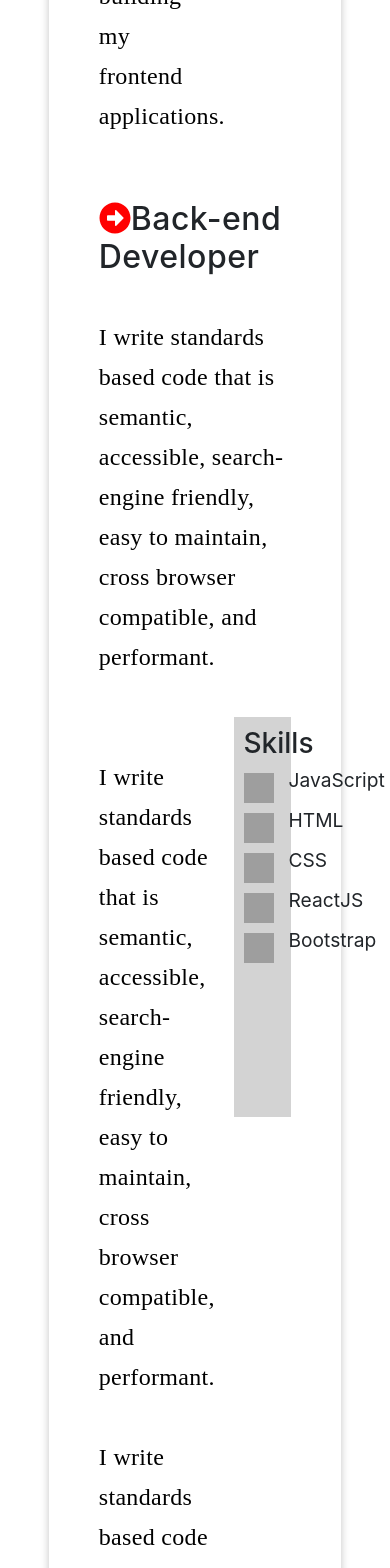
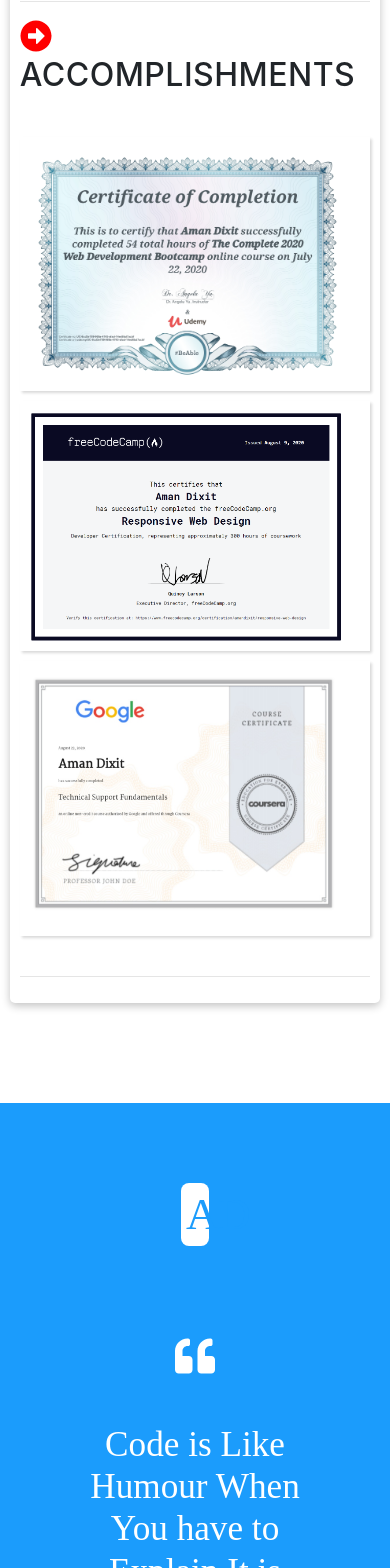
Before and after one commit to AMAN123956/react-portfolio-website, a React (Create React App) app: page /about in a window 390 px wide. Shown: the part 5300-6868 px from the top of the page. Built offline with nearby package versions, Linux system fonts and the light colour scheme; grey boxes are pictures that could not be loaded.

Commit message:
Updated about page

```diff
--- a/src/components/About/About.js
+++ b/src/components/About/About.js
@@ -5,6 +5,7 @@
 import { frontendContent, backendContent } from '../Content/About'
 import Education from './Education'
 import Accomplshment from './Accomplishment'
+import Footer from '../Footer/Footer'
 
 import styles from './About.module.css'
 
@@ -108,7 +109,7 @@
                 </div>
                 {/* Education Section */}
                 <hr />
-                <div className={styles.educationsection}>
+                <div className={styles.educationSection}>
                     <h2 className="heading-2">
                     <FontAwesomeIcon icon={faArrowAltCircleRight} style={{color:'red'}}/>  EDUCATION
                     </h2>
@@ -121,7 +122,7 @@
                 </div>
                 {/* Accomplishments Section */}
                 <hr />
-                <div className="accomplishment-section">
+                <div className={styles.accomplishmentSection}>
                     <h2 className="heading-2">
                         <FontAwesomeIcon icon={faArrowAltCircleRight} style={{ color: 'red' }} /> ACCOMPLISHMENTS
                     </h2>
@@ -131,6 +132,7 @@
                 <br />
                 <hr />
             </div>
+            <Footer />
        </div>
     );
 }
--- a/src/components/About/About.module.css
+++ b/src/components/About/About.module.css
@@ -43,6 +43,35 @@
     margin-top:50px;
     padding:10px;
   }
-  .educationbox{
+  .educationBox{
     display:flex;
   }
+  /* .accBox{
+    display:flex;
+  } */
+
+
+
+  /* Responsiveness */
+  @media screen and (max-width:768px){
+    .aboutbox{
+      width:95%;
+      margin-top: -50px;
+      padding:10px 10px;
+    }
+    .twosection{
+      flex-direction: column-reverse;
+    }
+    .twosection .leftsection{
+      width:100%;
+    }
+    .twosection .rightsection{
+      width:100%;
+    }
+    .educationBox{
+      flex-direction: column;
+    }
+    /* .accBox{
+      flex-direction: column;
+    } */
+  }
--- a/src/components/About/Accomplishment.js
+++ b/src/components/About/Accomplishment.js
@@ -1,6 +1,6 @@
 import React from 'react'
 import AccomplishmentCard from '../UI/About/AccomplishmentCard'
-
+// import styles from './About.module.css'
 function Accomplishment() {
 
     return (
--- a/src/components/About/Education.js
+++ b/src/components/About/Education.js
@@ -4,7 +4,7 @@
 
 function Education() {
     return (
-        <div className={styles.educationbox}>
+        <div className={styles.educationBox}>
             <EducationCard title={"JSS Academy of Technincal Education"} year={"2019-2023"} />
             <EducationCard title={"Children Public Sr. Sec. School, Fatehpur"} year={"2008-2018"} />
         </div>
--- a/src/components/UI/About/AccomplishmentCard.js
+++ b/src/components/UI/About/AccomplishmentCard.js
@@ -3,10 +3,10 @@
 import data from '../../Collection/Accomplishment'
 function AccomplishmentCard() {
     return (
-        <div style={{display:"flex"}}>
+        <div className={styles.accBox}>
             {data.map(item =>
                 <div className={styles.accomplishmentcard}>
-                    <img className={styles.certificateImg} src={item} style={{ borderRadius: "0px",  margin: "10px" }} />
+                    <img className={styles.certificateImg} src={item} alt="certifivate_img" />
             </div>)}
          </div>
     )
--- a/src/components/UI/About/AccomplishmentCard.module.css
+++ b/src/components/UI/About/AccomplishmentCard.module.css
@@ -1,11 +1,26 @@
 .accomplishmentcard{
-  width:260px;
+  width:30%;
   margin-left:10px;
   border:none;
   padding:0px;
   box-shadow: rgba(0, 0, 0, 0.15) 1.95px 1.95px 2.6px;
 }
 .certificateImg{
-    width:250px;
+    width:90%;
     border-radius: 0px;
+    margin:10px;
 }
+.accBox{
+  display:flex;
+}
+
+@media screen and (max-width:768px){
+  .accBox{
+    flex-direction: column;
+  }
+  .accomplishmentcard{
+    width:100%;
+    margin-top:10px;
+    margin-left:0px;
+  }
+}
--- a/src/components/UI/About/EducationCard.js
+++ b/src/components/UI/About/EducationCard.js
@@ -8,8 +8,8 @@
         <div className={styles.educationcard}>
 
             <img style={{width:'120px'}} className={styles.jssimage} src="https://www.amandixit.me/img/e-2.jpg" alt="jss_img" />
-            <h2 style="heading-2" style={{ textAlign: 'center' }}>{ props.title}</h2>
-            <h3 style="heading-4" style={{ textAlign: 'center', color:'gray' }}> <span style={{ color: 'black' }}>{ element}</span> { props.year}</h3>
+            <h2 style={{ textAlign: 'center' }}>{ props.title}</h2>
+            <h3 style={{ textAlign: 'center', color:'gray' }}> <span style={{ color: 'black' }}>{ element}</span> { props.year}</h3>
 
         </div>
 
--- a/src/components/UI/About/EducationCard.module.css
+++ b/src/components/UI/About/EducationCard.module.css
@@ -12,3 +12,11 @@
     border-radius:100%;
     width:100px;
   }
+
+
+  @media screen and (max-width:768px){
+    .educationcard{
+      width:100%;
+      margin-top:10px;
+    }
+  }
```
